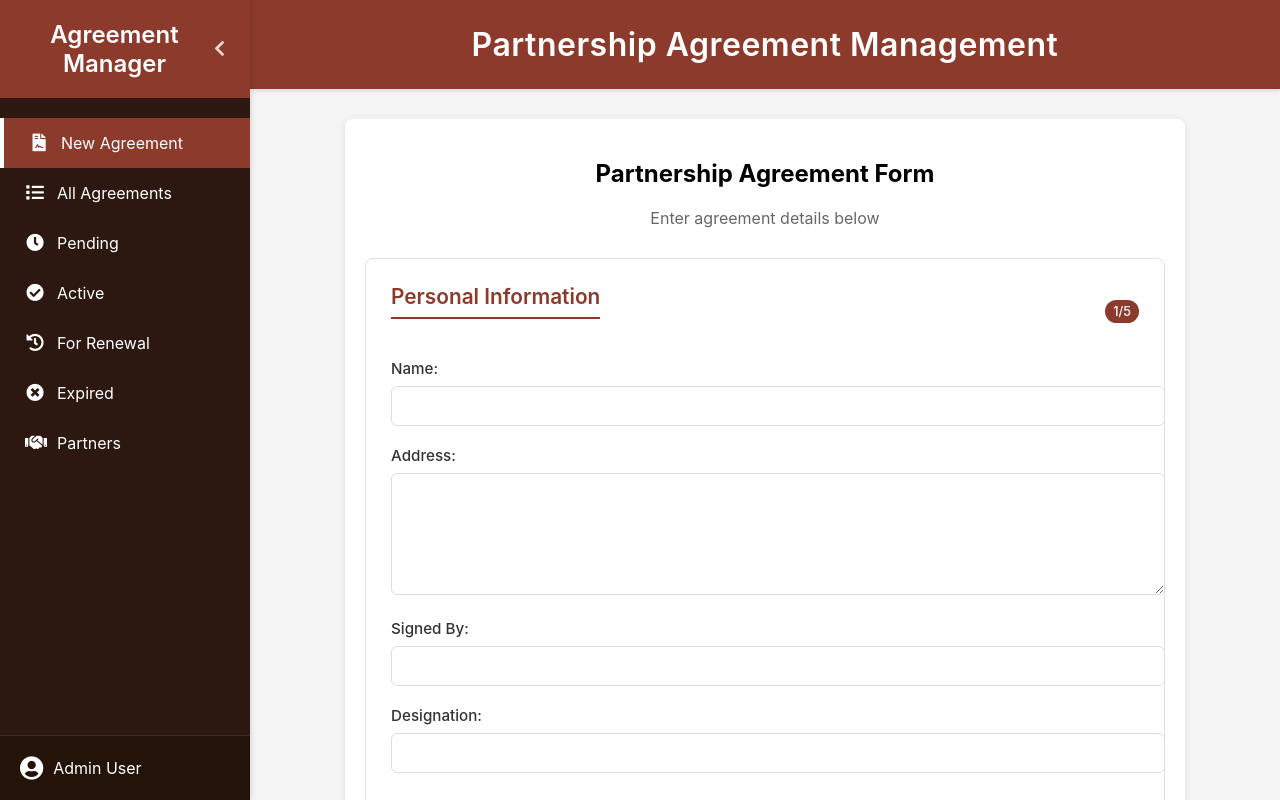
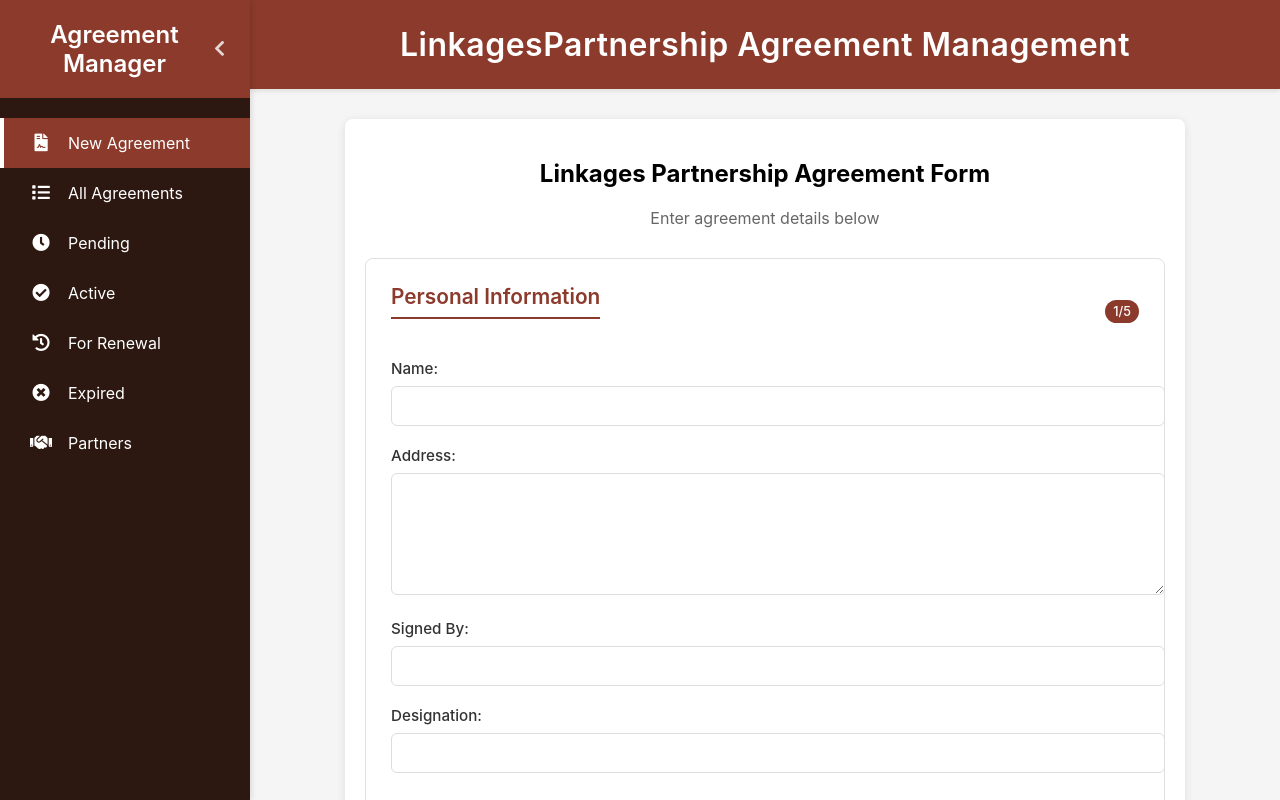
Before and after one commit to Shork-web/linkages-summary, a React (Create React App) app: page / in a window 1280 px wide. Shown: the top 800 px of the page. Built offline with nearby package versions, Linux system fonts and the light colour scheme.

Commit message:
design update

```diff
--- a/src/App.js
+++ b/src/App.js
@@ -19,7 +19,7 @@ function App() {
         <Sidebar isCollapsed={isSidebarCollapsed} onToggle={() => setIsSidebarCollapsed(!isSidebarCollapsed)} />
         <div className={`main-content ${isSidebarCollapsed ? 'sidebar-collapsed' : ''}`}>
           <header className="App-header">
-            <h1>Partnership Agreement Management</h1>
+            <h1>LinkagesPartnership Agreement Management</h1>
           </header>
           <main>
             <Routes>
--- a/src/components/AgreementForm/AgreementForm.jsx
+++ b/src/components/AgreementForm/AgreementForm.jsx
@@ -113,7 +113,7 @@ const AgreementForm = () => {
   return (
     <div className="agreement-form-container">
       <div className="form-header">
-        <h2>Partnership Agreement Form</h2>
+        <h2>Linkages Partnership Agreement Form</h2>
         <p className="form-subtitle">Enter agreement details below</p>
       </div>
 
--- a/src/components/Sidebar/Sidebar.css
+++ b/src/components/Sidebar/Sidebar.css
@@ -68,27 +68,23 @@
   flex-direction: column;
 }
 
-.sidebar-nav .nav-item {
-  width: 100%;
-  box-sizing: border-box;
-}
-
 .nav-item {
   padding: 15px 25px;
   display: flex;
   align-items: center;
   cursor: pointer;
-  transition: all 0.3s ease;
   text-decoration: none;
   color: white;
   position: relative;
+  transition: all 0.3s ease;
+  border-left: 4px solid transparent;
 }
 
 .nav-item i {
-  margin-right: 12px;
-  width: 20px;
+  width: 24px;
   text-align: center;
   font-size: 1.1em;
+  margin-right: 15px;
 }
 
 .nav-item span {
@@ -96,52 +92,27 @@
   white-space: nowrap;
 }
 
-.sidebar.collapsed .nav-item span {
-  opacity: 0;
-  width: 0;
-  overflow: hidden;
+.nav-item:hover {
+  background-color: #8B3A2B;
+  border-left-color: rgba(255, 255, 255, 0.5);
 }
 
+.nav-item.active {
+  background-color: #8B3A2B;
+  border-left-color: white;
+}
+
+/* Collapsed state styles */
 .sidebar.collapsed .nav-item {
   padding: 15px;
   justify-content: center;
 }
 
 .sidebar.collapsed .nav-item i {
-  margin: 0;
+  margin-right: 0;
 }
 
-.nav-item:hover {
-  background-color: #8B3A2B;
-}
-
-.nav-item.active {
-  background-color: #8B3A2B;
-  border-left: 4px solid #fff;
-}
-
-.sidebar-footer {
-  padding: 20px;
-  background-color: #231309; /* Even darker shade */
-  border-top: 1px solid rgba(255, 255, 255, 0.1);
-}
-
-.user-info {
-  display: flex;
-  align-items: center;
-  gap: 10px;
-}
-
-.user-info i {
-  font-size: 1.5em;
-}
-
-.user-info span {
-  transition: opacity 0.3s ease;
-  white-space: nowrap;
-}
-
-.sidebar.collapsed .user-info span {
+.sidebar.collapsed .nav-item span {
   opacity: 0;
   width: 0;
   overflow: hidden;
@@ -164,7 +135,7 @@
   margin-left: 10px;
 }
 
-/* Update main content margin */
+/* Main content margin */
 .main-content {
   margin-left: 250px;
   transition: margin-left 0.3s ease;
@@ -174,15 +145,14 @@
   margin-left: 60px;
 }
 
-/* Add responsive behavior */
+/* Responsive styles */
 @media (max-width: 768px) {
   .sidebar {
     width: 60px;
   }
 
   .sidebar-header h2,
-  .nav-item span,
-  .user-info span {
+  .nav-item span {
     display: none;
   }
 
@@ -192,11 +162,13 @@
   }
 
   .nav-item i {
-    margin: 0;
+    margin-right: 0;
     font-size: 1.2em;
   }
+}
 
-  .user-info {
-    justify-content: center;
-  }
+/* Remove these styles if they exist */
+.sidebar-footer,
+.user-info {
+  display: none;
 }
--- a/src/components/Sidebar/Sidebar.jsx
+++ b/src/components/Sidebar/Sidebar.jsx
@@ -56,13 +56,6 @@ const Sidebar = () => {
           </NavLink>
         </ul>
       </nav>
-
-      <div className="sidebar-footer">
-        <div className="user-info">
-          <i className="fas fa-user-circle"></i>
-          <span>Admin User</span>
-        </div>
-      </div>
     </div>
   );
 };
```
